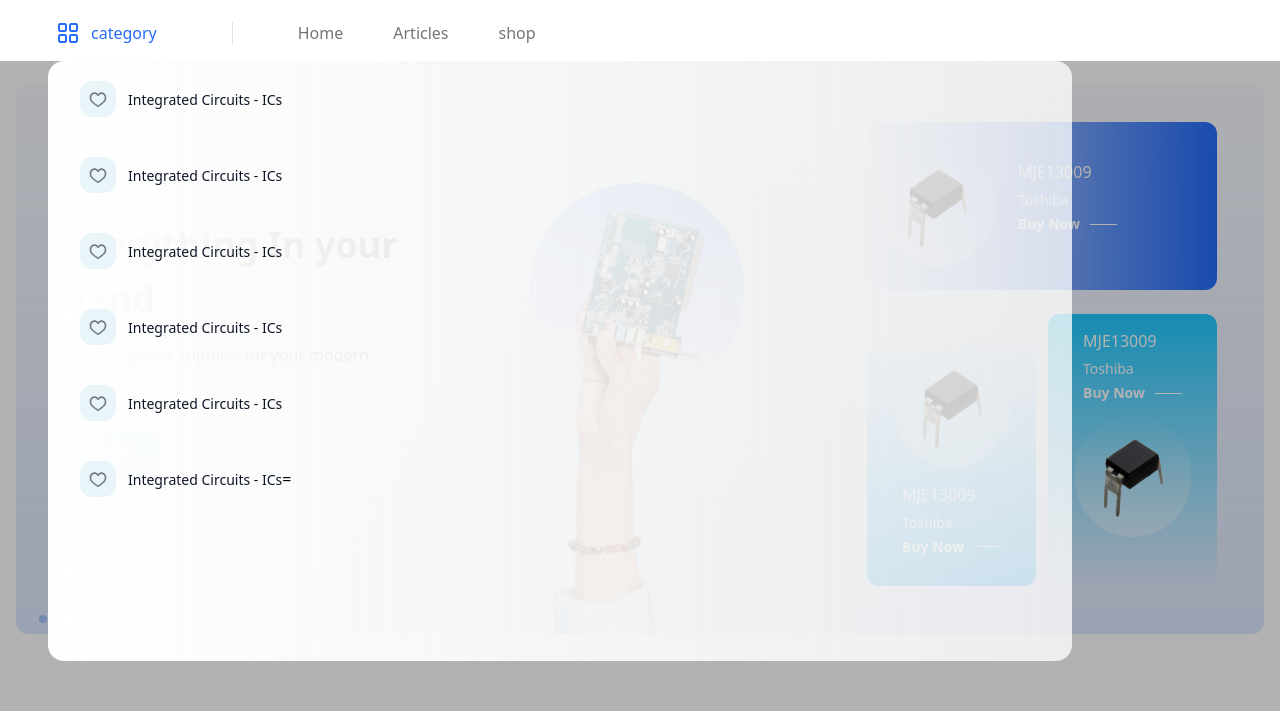
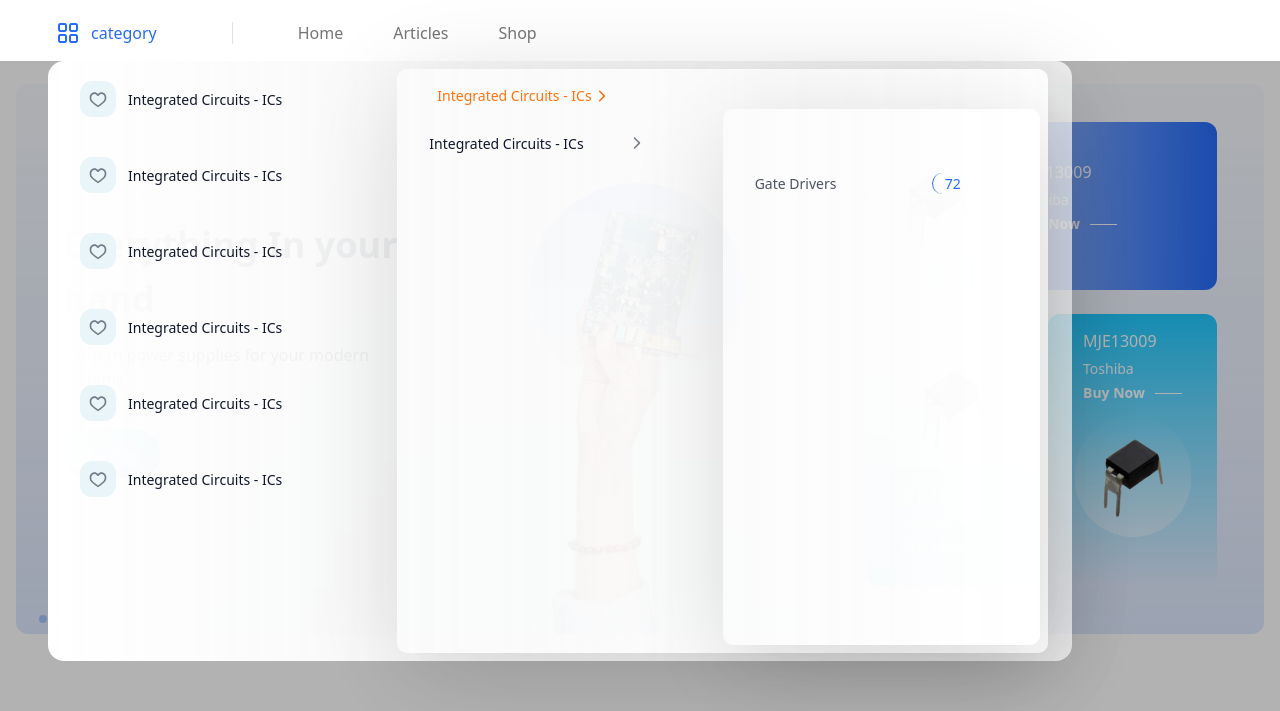
Before and after one commit to mehran13787/lion-template, a website built with Vite: page index.html in a window 1280 px wide. Shown: the part 83-794 px from the top of the page. Built offline with nearby package versions, Linux system fonts and the light colour scheme; files whose address does not match are found by name.

Commit message:
complete category section

```diff
--- a/article-detail.html
+++ b/article-detail.html
@@ -84,7 +84,7 @@
             />
           </div>
           <div class="mt-[13px] hidden items-center justify-end lg:flex">
-            <button class="mx-[25px] text-[#757575]">shop</button>
+            <button class="mx-[25px] text-[#757575]">Shop</button>
             <button class="mx-[25px] text-[#757575]">
               <a href="articles.html">Articles</a>
             </button>
--- a/articles.html
+++ b/articles.html
@@ -84,7 +84,7 @@
             />
           </div>
           <div class="mt-[13px] hidden items-center justify-end lg:flex">
-            <button class="mx-[25px] text-[#757575]">shop</button>
+            <button class="mx-[25px] text-[#757575]">Shop</button>
             <button class="mx-[25px] text-[#757575]">
               <a href="articles.html">Articles</a>
             </button>
--- a/category-mobile.html
+++ b/category-mobile.html
@@ -84,7 +84,7 @@
             />
           </div>
           <div class="mt-[13px] hidden items-center justify-end lg:flex">
-            <button class="mx-[25px] text-[#757575]">shop</button>
+            <button class="mx-[25px] text-[#757575]">Shop</button>
             <button class="mx-[25px] text-[#757575]">
               <a href="articles.html">Articles</a>
             </button>
--- a/index.html
+++ b/index.html
@@ -83,7 +83,7 @@
             />
           </div>
           <div class="mt-[13px] hidden items-center justify-end lg:flex">
-            <button class="mx-[25px] text-[#757575]">shop</button>
+            <button class="mx-[25px] text-[#757575]">Shop</button>
             <button class="mx-[25px] text-[#757575]">
               <a href="articles.html">Articles</a>
             </button>
@@ -114,8 +114,66 @@
             <div
               class="end-[48px] absolute grid h-[600px] w-[80%] grid-cols-3 rounded-[16px] bg-gradient-to-r from-[#FFFFFF] to-[#FFFFFFC4] px-6"
             >
-              <div></div>
-              <div></div>
+              <div
+                class="relative col-span-2 my-2 grid grid-cols-2 rounded-[10px] bg-gradient-to-l from-[#FFFFFF] to-[#FFFFFF59] shadow-[8px_20px_100px_0px_#00000029]"
+              >
+                <div
+                  class="ms-2 col-span-1 mt-10 mb-2 rounded-[10px] bg-gradient-to-l from-[#FFFFFF80] to-[#FFFFFF13] shadow-[8px_20px_100px_0px_#00000029]"
+                >
+                  <ul
+                    class="me-6 mt-10 flex flex-col items-end overflow-y-scroll"
+                  >
+                    <li
+                      class="category-card close my-3 flex h-[44px] w-[234px] cursor-pointer items-center justify-end rounded-[24px] px-2"
+                    >
+                      <div class="flex w-full items-center justify-between">
+                        <div
+                          class="rounded-[20px] border-l-[1px] border-[#256CFA] px-3 text-center text-[14px] font-[500] text-[#256CFA]"
+                        >
+                          72
+                        </div>
+                        <h2
+                          class="layer-text text-[14px] font-[400] text-[#0F1729BD]"
+                        >
+                          Gate Drivers
+                        </h2>
+                      </div>
+                    </li>
+                  </ul>
+                </div>
+                <div class="end-10 absolute top-4 flex items-center">
+                  <button>
+                    <img
+                      src="src/assets/icons/arrow-right-orange.svg"
+                      class="ms-2 h-5 w-5"
+                    />
+                  </button>
+                  <h2 class="text-[14px] font-[500] text-[#FF720E]">
+                    Integrated Circuits - ICs
+                  </h2>
+                </div>
+                <ul
+                  class="me-6 mt-10 flex flex-col items-end overflow-y-scroll"
+                >
+                  <li
+                    class="category-card close my-3 flex h-[44px] w-[234px] cursor-pointer items-center justify-end rounded-[24px] px-2"
+                  >
+                    <div class="flex w-full items-center justify-between">
+                      <button>
+                        <img
+                          src="src/assets/icons/arrow-left.svg"
+                          class="h-5 w-5 rotate-180"
+                        />
+                      </button>
+                      <h2
+                        class="layer-text text-[14px] font-[500] text-[#0F1729]"
+                      >
+                        Integrated Circuits - ICs
+                      </h2>
+                    </div>
+                  </li>
+                </ul>
+              </div>
               <ul class="flex flex-col items-end overflow-y-scroll">
                 <li
                   class="category-card close my-3 flex h-[52px] w-[273px] cursor-pointer items-center justify-end rounded-[24px] px-2"
@@ -215,7 +273,6 @@
                 <li
                   class="category-card close my-3 flex h-[52px] w-[273px] cursor-pointer items-center justify-end rounded-[24px] px-2"
                 >
-                  =
                   <div class="flex items-center">
                     <h2
                       class="layer-text text-[14px] font-[500] text-[#0F1729]"
--- a/product-details.html
+++ b/product-details.html
@@ -84,7 +84,7 @@
             />
           </div>
           <div class="mt-[13px] hidden items-center justify-end lg:flex">
-            <button class="mx-[25px] text-[#757575]">shop</button>
+            <button class="mx-[25px] text-[#757575]">Shop</button>
             <button class="mx-[25px] text-[#757575]">
               <a href="articles.html">Articles</a>
             </button>
--- a/products-mobile.html
+++ b/products-mobile.html
@@ -84,7 +84,7 @@
             />
           </div>
           <div class="mt-[13px] hidden items-center justify-end lg:flex">
-            <button class="mx-[25px] text-[#757575]">shop</button>
+            <button class="mx-[25px] text-[#757575]">Shop</button>
             <button class="mx-[25px] text-[#757575]">
               <a href="articles.html">Articles</a>
             </button>
--- a/products.html
+++ b/products.html
@@ -84,7 +84,7 @@
             />
           </div>
           <div class="mt-[13px] hidden items-center justify-end lg:flex">
-            <button class="mx-[25px] text-[#757575]">shop</button>
+            <button class="mx-[25px] text-[#757575]">Shop</button>
             <button class="mx-[25px] text-[#757575]">
               <a href="articles.html">Articles</a>
             </button>
--- a/src/main.js
+++ b/src/main.js
@@ -62,7 +62,7 @@ document.addEventListener("DOMContentLoaded", function () {
       firstlayerText.classList.replace("text-[#256CFA]", "text-[#0F1729]");
       item.classList.replace("open", "close");
       item.classList.remove(
-        "bg-gradient-to-r",
+        "bg-gradient-to-l",
         "from-[#FFFFFF1F]",
         "to-[#FFFFFF]",
         "border-[1px]",
@@ -82,7 +82,7 @@ document.addEventListener("DOMContentLoaded", function () {
         firstlayerText.classList.replace("text-[#0F1729]", "text-[#256CFA]");
         item.classList.replace("close", "open");
         item.classList.add(
-          "bg-gradient-to-r",
+          "bg-gradient-to-l",
           "from-[#FFFFFF1F]",
           "to-[#FFFFFF]",
           "border-[1px]",
@@ -94,7 +94,7 @@ document.addEventListener("DOMContentLoaded", function () {
         firstlayerText.classList.replace("text-[#256CFA]", "text-[#0F1729]");
         item.classList.replace("open", "close");
         item.classList.remove(
-          "bg-gradient-to-r",
+          "bg-gradient-to-l",
           "from-[#FFFFFF1F]",
           "to-[#FFFFFF]",
           "border-[1px]",
```
Also changed, not shown: src/assets/icons/arrow-right-orange.svg (added).
